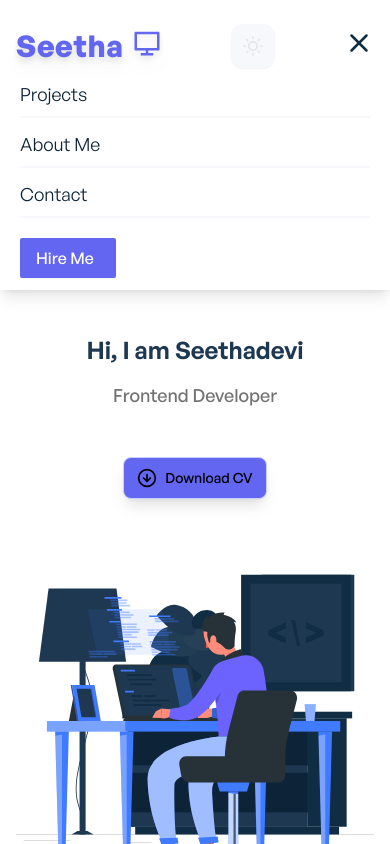
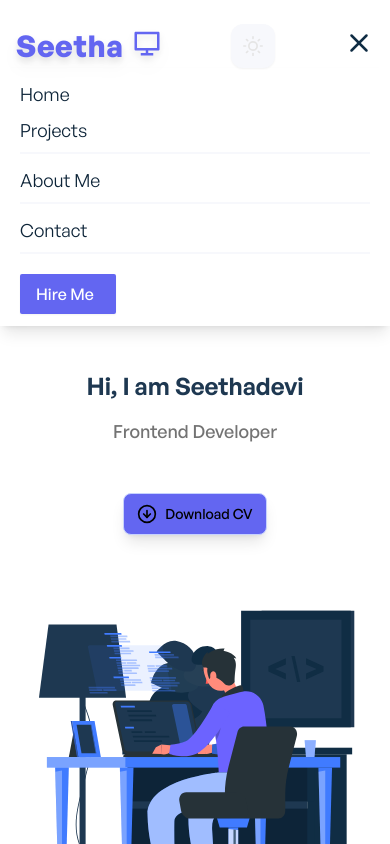
Before and after one commit to seetha-devi/my-portfolio, a Next.js app: page / in a window 390 px wide. Both pictures are taken after a click on the button "Hamburger Menu". Shown: the top 844 px of the page. Built offline with nearby package versions, Linux system fonts and the light colour scheme.

Commit message:
added home menu

```diff
--- a/components/shared/AppHeader.jsx
+++ b/components/shared/AppHeader.jsx
@@ -71,6 +71,11 @@
                             : 'hidden'
                     }
                 >
+                      <div className="block text-left text-lg text-primary-dark dark:text-ternary-light hover:text-secondary-dark dark:hover:text-secondary-light sm:mx-4 mb-2 sm:py-2">
+                        <Link href="/" aria-label="Home">
+                            Home
+                        </Link>
+                    </div>
                     <div className="block text-left text-lg text-primary-dark dark:text-ternary-light hover:text-secondary-dark dark:hover:text-secondary-light sm:mx-4 mb-2 sm:py-2">
                         <Link href="/projects" aria-label="Projects">
                             Projects
```
